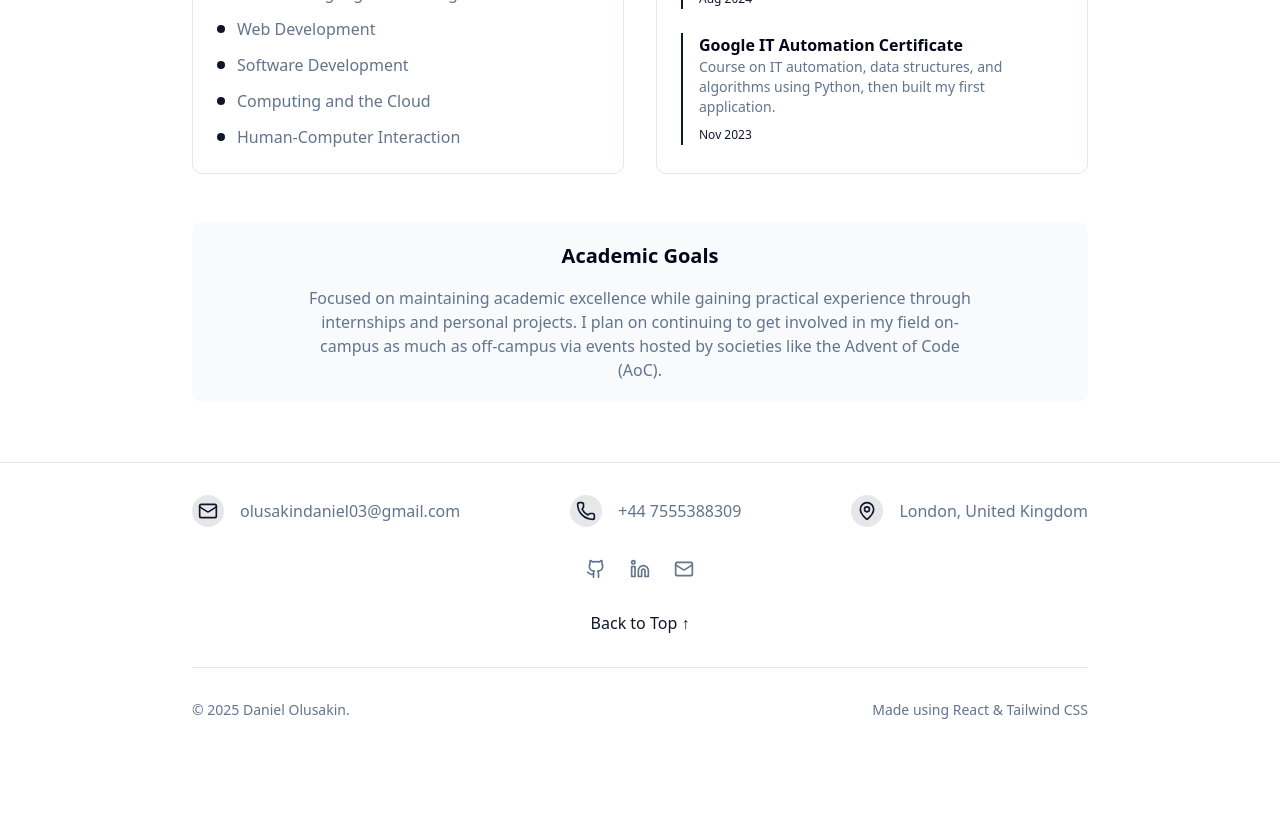
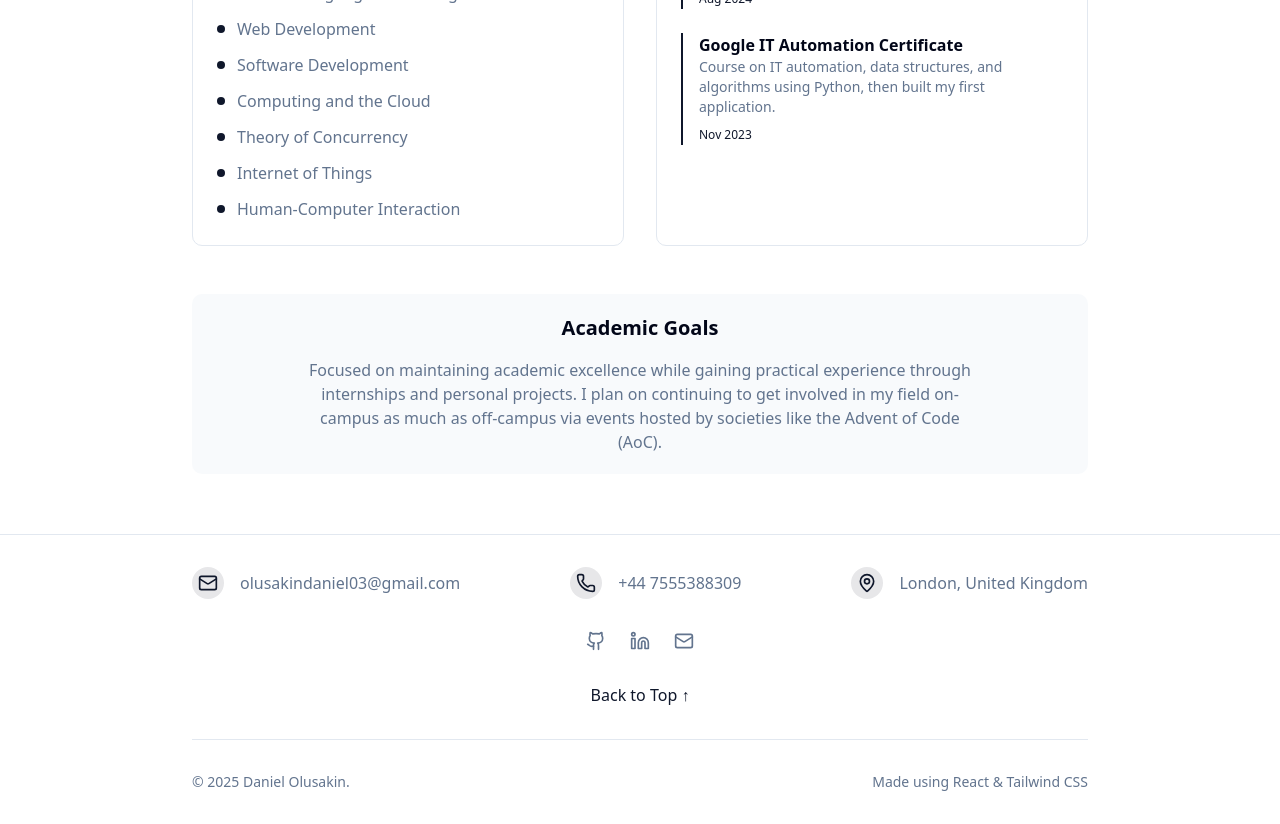
Before and after one commit to D1K03/portfolio-website, a React (Vite) app: page / in a window 1280 px wide. Shown: the part 5180-6004 px from the top of the page. Before the commit the page ends 5932 px from the top, so only its background shows below. Built offline with nearby package versions, Linux system fonts and the light colour scheme.

Commit message:
upd: relevant coursework

```diff
--- a/src/components/Education.jsx
+++ b/src/components/Education.jsx
@@ -21,6 +21,8 @@ const Education = () => {
     "Web Development",
     "Software Development",
     "Computing and the Cloud",
+    "Theory of Concurrency",
+    "Internet of Things",
     "Human-Computer Interaction"
   ]
 
```
